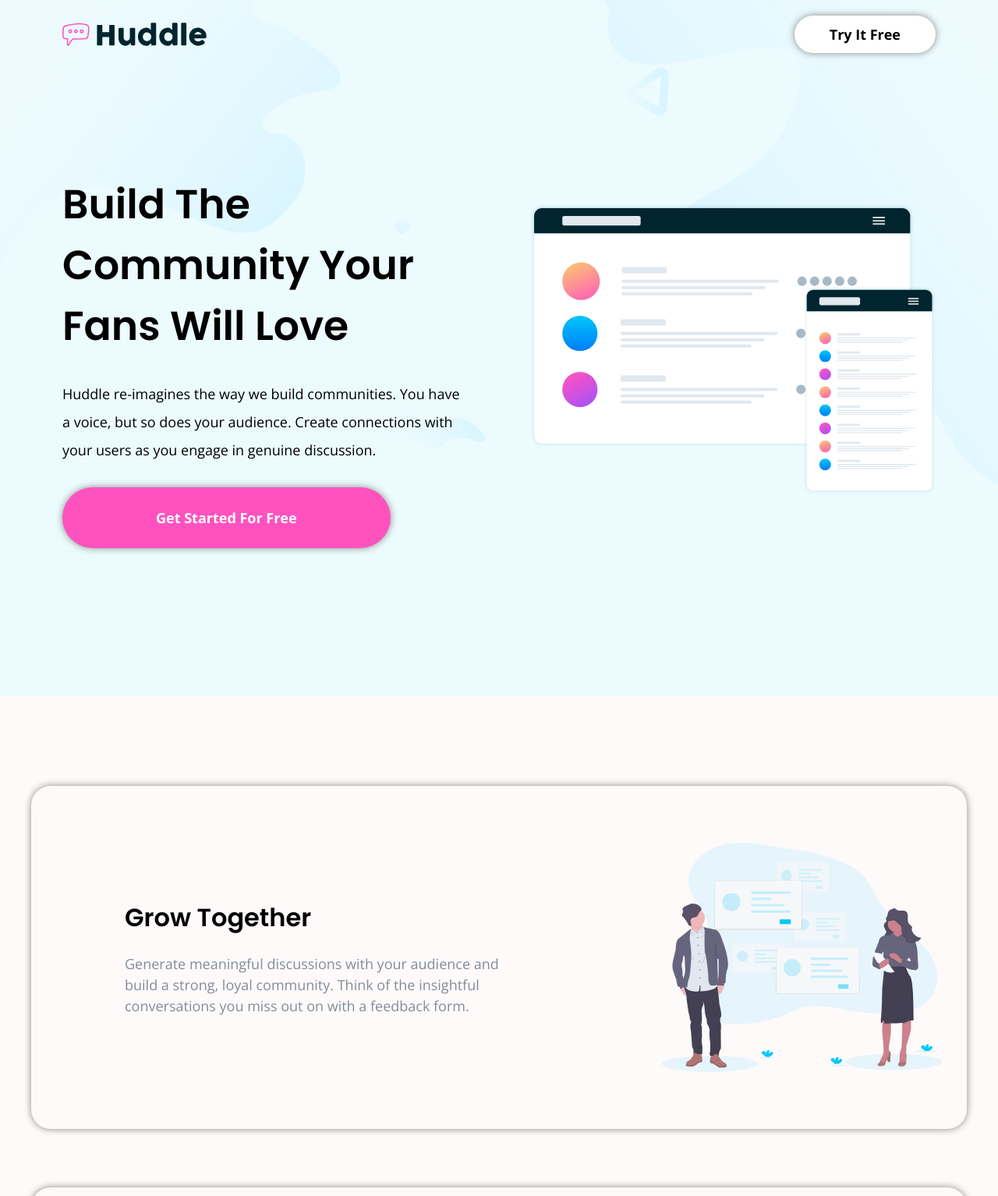
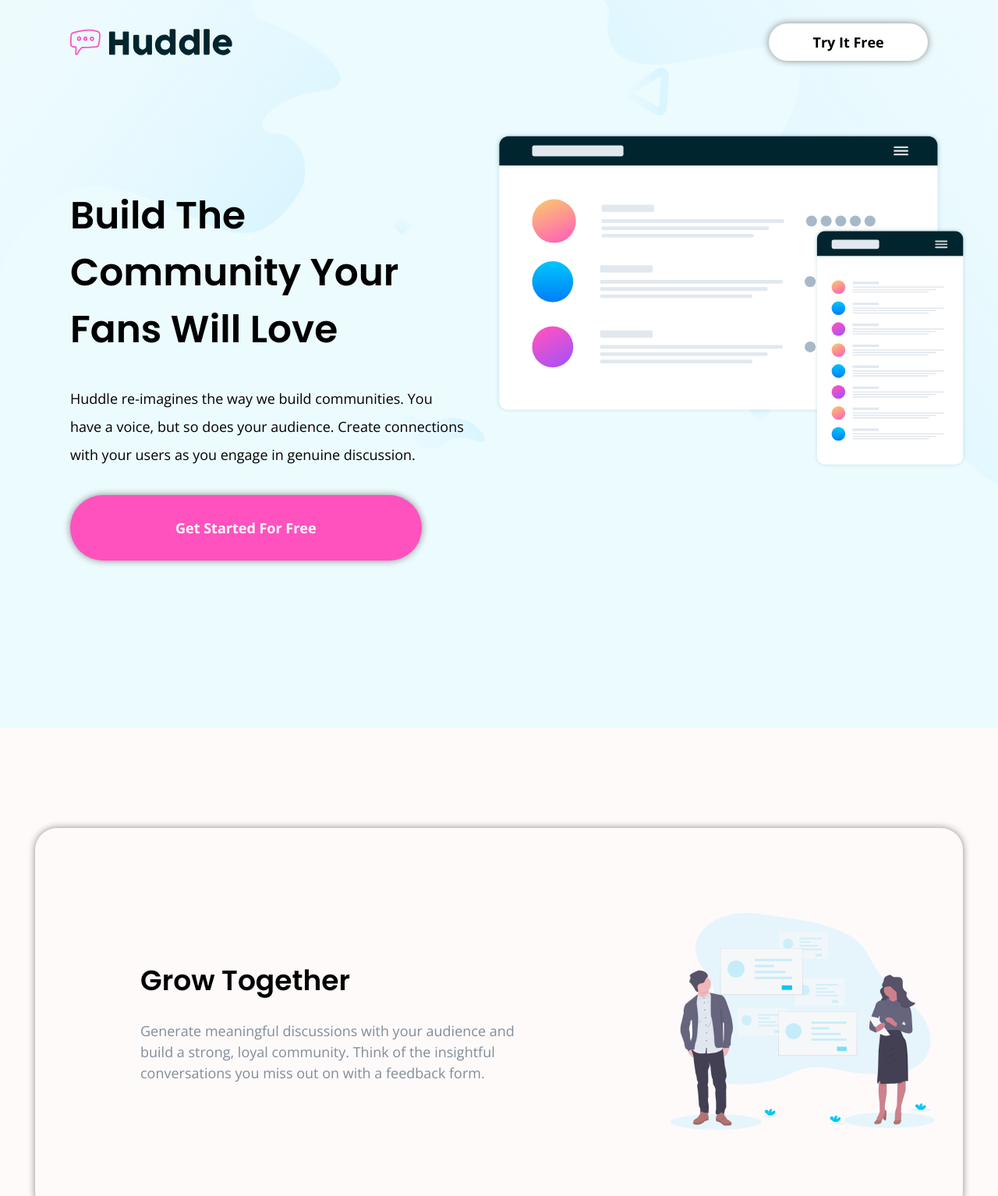
Before and after one commit to T4R0TARO/huddle-landing-page, a website: page index.html in a window 1280 px wide. Shown: the part 60-1594 px from the top of the page at 78% size. Drawn offline with nearby package versions, Linux system fonts and the light colour scheme.

Commit message:
layout fix readme

```diff
--- a/index.html
+++ b/index.html
@@ -29,18 +29,18 @@
     <div class="main-container">
       <!-- HEADER SECTION  -->
       <header>
-        <div class="top-header">
+        <div class="header__top-header">
           <!-- logo -->
           <img
             src="./images/logo.svg"
             alt="huddle logo"
-            class="top-header__logo"
+            class="header__top-header__logo"
           />
           <!-- button -->
-          <button class="top-header__try-button">Try It Free</button>
+          <button class="header__top-header__try-button">Try It Free</button>
         </div>
-        <div class="main__header-container">
-          <div class="header__container">
+        <div class="header__main-container">
+          <div class="header__main-container__content">
             <h1 class="header__h1">Build The Community Your Fans Will Love</h1>
             <p class="header__p">
               Huddle re-imagines the way we build communities. You have a voice,
@@ -182,7 +182,3 @@
     </div>
   </body>
 </html>
-<!-- TODO: COVERT BEM CLASS NAMES -->
-<!-- TODO: CONVERT PX TO REMS -->
-<!-- TODO: CLEAN REPETITIVE SYNTAX + ADD DEFAULT VARIABLES -->
-<!-- TODO: README DOC -->
--- a/scss/_resets.scss
+++ b/scss/_resets.scss
@@ -29,6 +29,7 @@ a {
 
 ul li {
   list-style: none;
+  transition: $transition-default;
 }
 
 button {
@@ -36,6 +37,7 @@ button {
   font: inherit;
   background: none;
   cursor: pointer;
+  transition: $transition-default;
 }
 
 span,
--- a/scss/_variables.scss
+++ b/scss/_variables.scss
@@ -14,3 +14,6 @@ $very-pale-cyan: hsl(193, 100%, 96%);
 $very-dark-cyan: hsl(192, 100%, 9%);
 $grayish-blue: hsl(208, 11%, 55%);
 $background-header: hsl(191, 89%, 96%);
+
+// OTHERS
+$transition-default: 0.25s ease;
--- a/scss/sections/_about.scss
+++ b/scss/sections/_about.scss
@@ -3,27 +3,27 @@
 // ABOUT SECTION
 
 .about {
-  margin: 115px 40px 450px 40px;
+  margin: 7.1875rem 2.5rem 28.125rem 2.5rem;
   text-align: center;
   position: relative;
 }
 
 .about__card {
-  padding: 70px 20px 70px 20px;
-  border-radius: 25px;
+  padding: 4.375rem 1.25rem 4.375rem 1.25rem;
+  border-radius: 1.5625rem;
   box-shadow: 0px 0px 10px #888888;
-  margin-bottom: 75px;
+  margin-bottom: 4.6875rem;
 }
 
 .about__card__img {
   height: 100%;
   width: 100%;
-  margin-bottom: 50px;
+  margin-bottom: 3.125rem;
 }
 
 .about__card__h2 {
-  font-size: 32px;
-  margin-bottom: 30px;
+  font-size: 1.5rem;
+  margin-bottom: 1.875rem;
 }
 
 .about__card__p {
@@ -38,30 +38,31 @@
 .about__card-absolute {
   position: absolute;
   transform: translateY(30%);
-  max-width: 900px;
+  max-width: 56.25rem;
   left: 0;
   right: 0;
   margin-left: auto;
   margin-right: auto;
-  padding: 100px 55px 0px 55px;
-  border-radius: 25px;
+  padding: 6.25rem 1rem 0px 1rem;
+  border-radius: 1.5625rem;
   background: $white;
   box-shadow: 0px 0px 10px #888888;
 }
 
 .about__card-absolute__h2 {
-  margin-bottom: 60px;
+  font-size: 1.5rem;
+  margin-bottom: 3.75rem;
 }
 
 .header__get-started-button-bottom {
-  padding: 15px 25px;
+  padding: 0.9375rem 1.5625rem;
   font-weight: 700;
-  font-size: 18px;
-  border-radius: 45px;
+  font-size: 1.125rem;
+  border-radius: 2.8125rem;
   background: $pink;
   color: $white;
   box-shadow: 0px 0px 10px #888888;
-  margin-bottom: 100px;
+  margin-bottom: 6.25rem;
 }
 
 .header__get-started-button-bottom:hover {
@@ -79,24 +80,28 @@
 
 @media (min-width: 516px) {
   .about__card {
-    padding: 110px 70px 70px 70px;
+    padding: 6.875rem 4.375rem 4.375rem 4.375rem;
+  }
+
+  .about__card__h2 {
+    font-size: 2rem;
   }
 
   .about__card__img {
-    margin-bottom: 125px;
+    margin-bottom: 7.8125rem;
   }
 
   .header__get-started-button-bottom {
-    padding: 27px 50px;
+    padding: 1.6875rem 3.125rem;
   }
 }
 
 @media (min-width: 662px) {
   .header__get-started-button-bottom {
-    width: 400px;
+    width: 25rem;
   }
   .about__card-absolute__h2 {
-    font-size: 40px;
+    font-size: 2.1rem;
   }
 }
 
@@ -106,22 +111,22 @@
     justify-content: center;
     align-items: center;
     text-align: left;
-    gap: 170px;
-    height: 440px;
-    padding: 55px 32px 55px 120px;
+    gap: 10.625rem;
+    height: 27.5rem;
+    padding: 3.4375rem 2rem 3.4375rem 7.5rem;
   }
 
   .about__card__h2 {
-    font-size: 32px;
-    margin-bottom: 22px;
+    font-size: 2rem;
+    margin-bottom: 1.375rem;
   }
 
   .about__card__p {
-    max-width: 600px;
+    max-width: 37.5rem;
   }
 
   .about__card__img-container {
-    height: 340px;
+    height: 21.25rem;
   }
 
   .flip__card {
--- a/scss/sections/_footer.scss
+++ b/scss/sections/_footer.scss
@@ -5,21 +5,20 @@
 footer {
   background: $very-dark-cyan;
   color: $white;
-  padding: 275px 35px 0 35px;
+  padding: 17.1875rem 2.1875rem 0 2.1875rem;
 }
 
 footer .top-header__logo {
-  height: 40px;
-  margin-bottom: 30px;
+  height: 2.5rem;
+  margin-bottom: 1.875rem;
 }
 
-// FIXME: NOT ON LAST CHILD
 .location-container,
 .phone-container,
 .email-container {
   display: flex;
-  gap: 30px;
-  margin-bottom: 25px;
+  gap: 1.875rem;
+  margin-bottom: 1.5625rem;
 }
 
 .phone-container,
@@ -27,14 +26,17 @@ footer .top-header__logo {
   align-items: center;
 }
 
-.email-container {
-  margin-bottom: 60px;
+.footer__pin-text {
+  max-width: 19rem;
 }
 
-// FIXME: NOT ON LAST CHILD
+.email-container {
+  margin-bottom: 3.75rem;
+}
+
 .footer__links li {
   position: relative;
-  margin-bottom: 25px;
+  margin-bottom: 1.5625rem;
 }
 
 // bottom border hover affect
@@ -42,7 +44,7 @@ footer .top-header__logo {
   content: "";
   position: absolute;
   bottom: -10px;
-  left: 45px;
+  left: 2.4175rem;
   width: 0;
   height: 2px;
   transform: translateX(-50%);
@@ -58,12 +60,12 @@ footer .top-header__logo {
 }
 
 .footer__links {
-  margin-bottom: 80px;
+  margin-bottom: 5rem;
 }
 
 .footer__socials {
   text-align: center;
-  margin-bottom: 40px;
+  margin-bottom: 2.5rem;
 }
 
 .footer__socials i {
@@ -73,7 +75,7 @@ footer .top-header__logo {
 .footer__socials i {
   color: $white;
   border: 2px $white solid;
-  font-size: 20px;
+  font-size: 1.25rem;
   padding: 15px;
   border-radius: 50%;
 }
@@ -85,18 +87,17 @@ footer .top-header__logo {
 
 .copywrite {
   text-align: center;
-  font-size: 16px;
-  padding-bottom: 50px;
+  font-size: 1rem;
+  padding-bottom: 3.125rem;
 }
 
-// TODO: NEW SKILL!! CHANGE IMG TO COLOR WHITE
 footer .top-header__logo {
   filter: brightness(0) invert(1);
 }
 
 @media (min-width: 1258px) {
   footer {
-    padding: 200px 30px 30px 90px;
+    padding: 12.5rem 1.875rem 1.875rem 5.625rem;
   }
 
   .footer__content-container {
@@ -104,21 +105,17 @@ footer .top-header__logo {
   }
 
   .footer__contact-info {
-    margin-right: 100px;
+    margin-right: 6.25rem;
   }
 
   .footer__links {
-    margin-right: 100px;
-  }
-  .footer__pin-text {
-    max-width: 400px;
+    margin-right: 6.25rem;
   }
 
-  // FIXME: ORDER OF LINKS FOR DESKTOP
   .footer__links {
     display: grid;
     grid-template-columns: 1fr 1fr;
-    grid-column-gap: 50px;
+    grid-column-gap: 3.125rem;
   }
 
   .footer__links__career {
@@ -136,11 +133,9 @@ footer .top-header__logo {
     grid-row: 3 / 4;
   }
 
-  //FIXME: SOCIAL LINKS BREAK AT DESKTOP
-
   .copywrite {
     display: flex;
     justify-content: end;
-    margin-right: 50px;
+    margin-right: 3.125rem;
   }
 }
--- a/scss/sections/_header.scss
+++ b/scss/sections/_header.scss
@@ -6,50 +6,50 @@ header {
   background: url("../../images/bg-hero-mobile.svg") no-repeat;
   background-size: contain;
   background-color: $background-header;
-  padding: 55px 30px;
+  padding: 3.4375rem 1.875rem;
   text-align: center;
 }
 
-.top-header {
+.header__top-header {
   display: flex;
   align-items: center;
   justify-content: space-between;
-  margin-bottom: 155px;
+  margin-bottom: 9.6875rem;
 }
 
-.top-header__logo {
-  height: 25px;
+.header__top-header__logo {
+  height: 1.5625rem;
   width: auto;
 }
 
-.top-header__try-button {
-  padding: 10px 15px;
+.header__top-header__try-button {
+  padding: 10px;
   background: $white;
-  border-radius: 35px;
+  border-radius: 2.1875rem;
   font-weight: 700;
   box-shadow: 0px 0px 10px #888888;
-  font-size: 18px;
+  font-size: 1rem;
 }
 
 .header__h1 {
-  font-size: 40px;
-  margin-bottom: 70px;
+  font-size: 1.8rem;
+  margin-bottom: 4.375rem;
 }
 
 .header__p {
-  font-size: 20px;
-  margin-bottom: 70px;
+  font-size: 1rem;
+  margin-bottom: 4.375rem;
   line-height: 2;
 }
 
 .header__get-started-button {
-  padding: 27px 50px;
+  padding: 1.6875rem 2.8125rem;
   font-weight: 700;
-  border-radius: 45px;
+  border-radius: 2.8125rem;
   background: $pink;
   color: $white;
   box-shadow: 0px 0px 10px #888888;
-  margin-bottom: 110px;
+  margin-bottom: 6.875rem;
 }
 
 .header__hero-image {
@@ -59,7 +59,7 @@ header {
 }
 
 .header__get-started-button:hover,
-.top-header__try-button:hover {
+.header__top-header__try-button:hover {
   opacity: 0.9;
   transform: scale(1.01);
 }
@@ -68,48 +68,58 @@ header {
 
 // TABLET STYLES
 @media (min-width: 516px) {
-  .top-header__try-button {
-    padding: 12px 45px;
+  .header__top-header__try-button {
+    padding: 12px 3.125rem;
   }
-  .top-header__logo {
-    height: 30px;
+  .header__top-header__logo {
+    height: 1.875rem;
+  }
+  .header__h1 {
+    font-size: 2.5rem;
   }
   .header__p {
-    font-size: 24px;
+    font-size: 1.5rem;
   }
   .header__get-started-button {
-    padding: 27px 120px;
+    padding: 1.6875rem 7.5rem;
   }
 }
 
 @media (min-width: 1121px) {
-  .main__header-container {
+  .header__top-header {
+    margin-bottom: 3rem;
+  }
+
+  .header__main-container {
     display: grid;
     grid-template-columns: 1fr 1fr;
-    grid-gap: 80px;
+    grid-gap: 5rem;
   }
-  .header__container {
+
+  .header__main-container__content {
     text-align: left;
   }
+
   header {
     background: url("../../images/bg-hero-desktop.svg") no-repeat;
     background-color: $background-header;
-    padding: 80px;
+    padding: 5rem;
   }
 
   .header__h1 {
-    font-size: 52px;
-    margin-bottom: 30px;
+    font-size: 2.7rem;
+    margin: 6rem 0 1.875rem 0;
   }
   .header__p {
     font-size: $fs-default;
-    margin-bottom: 30px;
+    margin-bottom: 1.875rem;
   }
 
   .header__img-container {
     position: relative;
-    height: 450px;
+    height: 28.125rem;
     width: auto;
+    transform: scale(1.2);
   }
 
   .header__hero-image {
```
Also changed, not shown: README.md, assets/css/styles.css, 1 other file.
